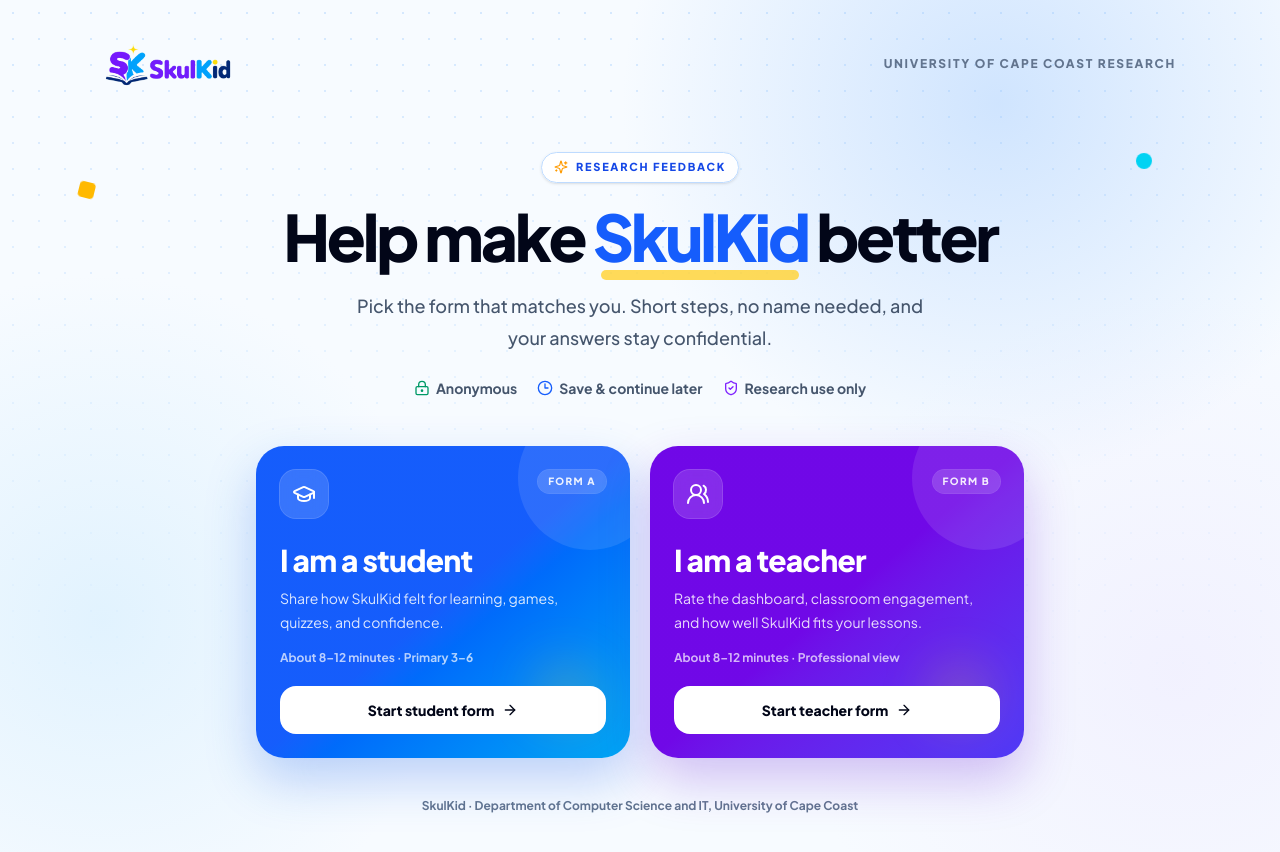
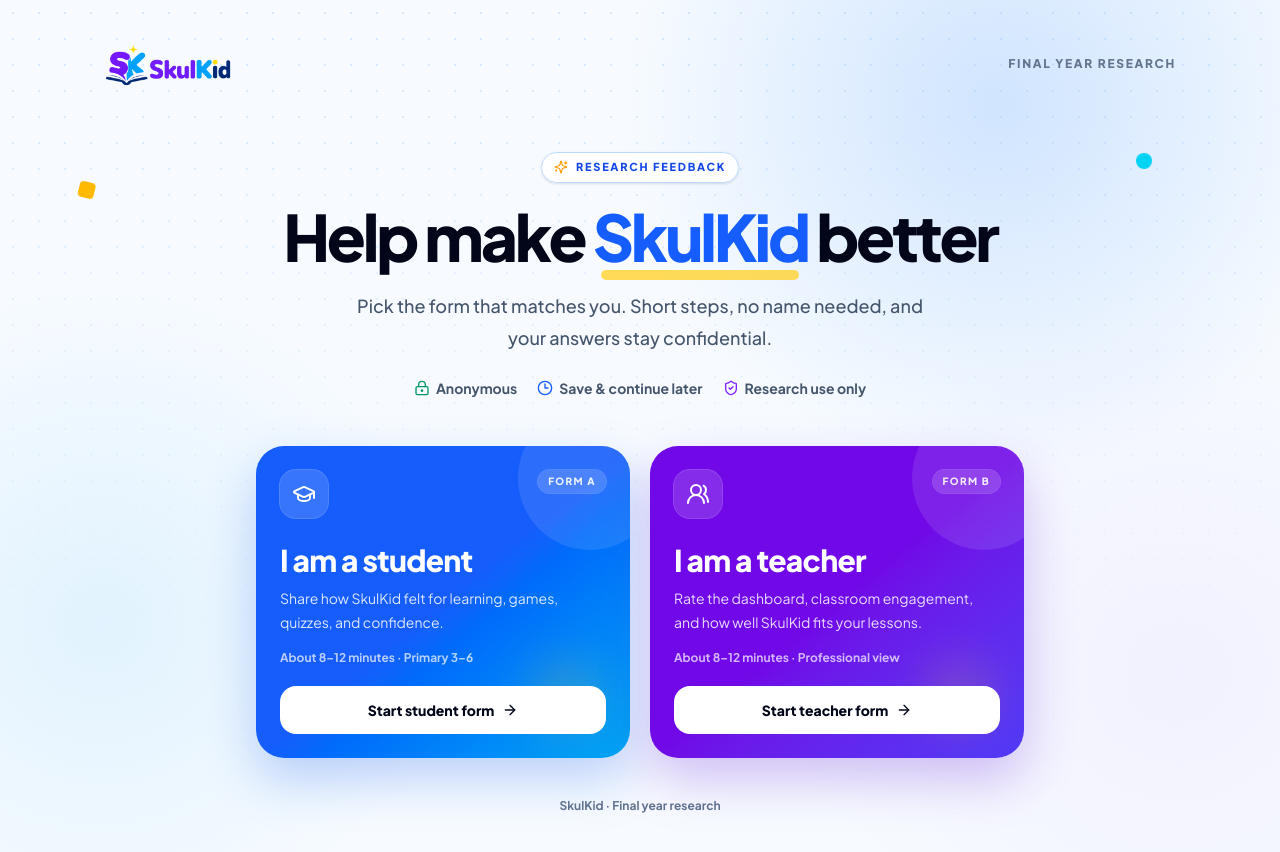
Before and after one commit to builder-kay/SkulKid, a Next.js app: page /feedback in a window 1280 px wide. Shown: the top 852 px of the page. Built offline with nearby package versions, Linux system fonts and the light colour scheme.

Commit message:
Update feedback page to reflect final year research branding
- Changed the text in the header and footer to replace "University of Cape Coast research" with "Final year research" for improved clarity and branding consistency.

```diff
--- a/app/feedback/page.tsx
+++ b/app/feedback/page.tsx
@@ -40,7 +40,7 @@ export default function FeedbackHubPage() {
             <SkulKidLogo className="w-28 sm:w-32" priority />
           </Link>
           <p className="max-w-[12rem] text-right text-[10px] font-black uppercase tracking-[0.14em] text-slate-500 sm:max-w-none sm:text-xs">
-            University of Cape Coast research
+            Final year research
           </p>
         </header>
 
@@ -99,7 +99,7 @@ export default function FeedbackHubPage() {
         </section>
 
         <footer className="mt-10 pb-4 text-center text-xs font-bold text-slate-500">
-          SkulKid · Department of Computer Science and IT, University of Cape Coast
+          SkulKid · Final year research
         </footer>
       </div>
     </main>
```
